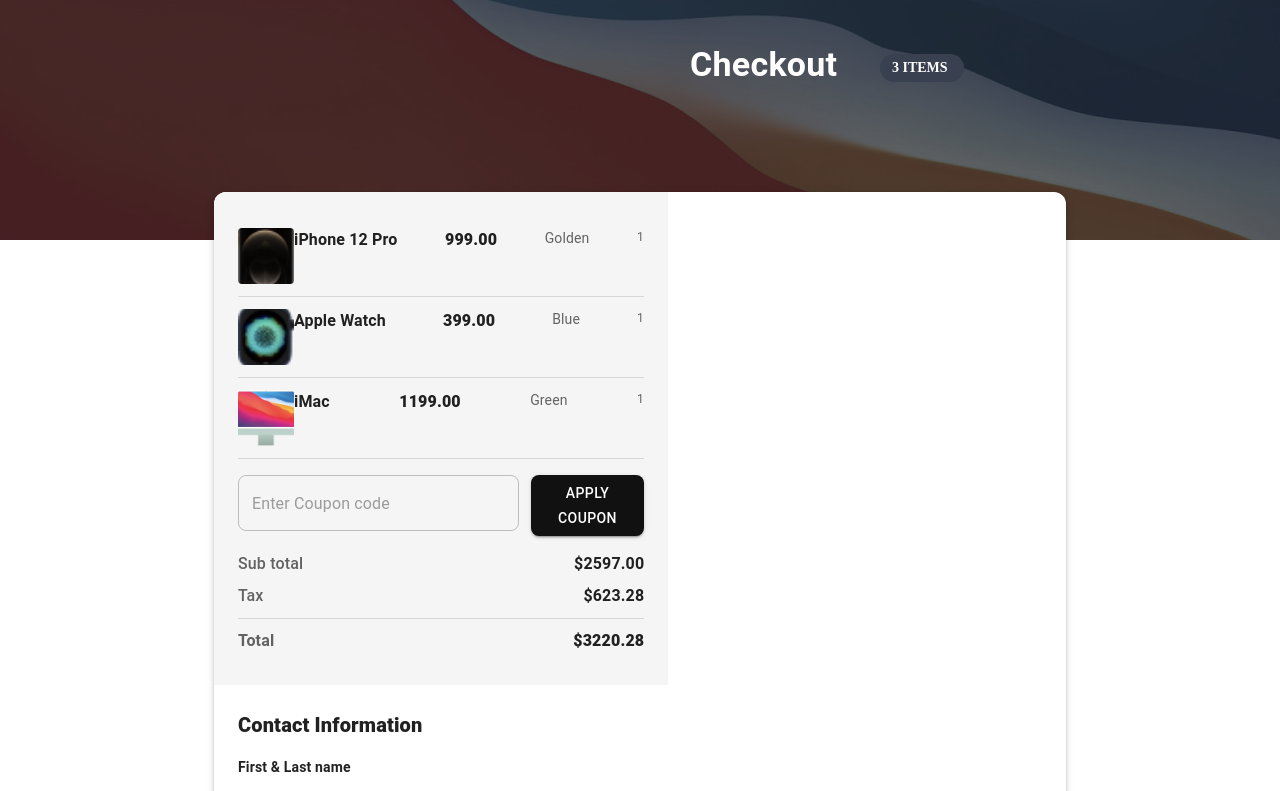
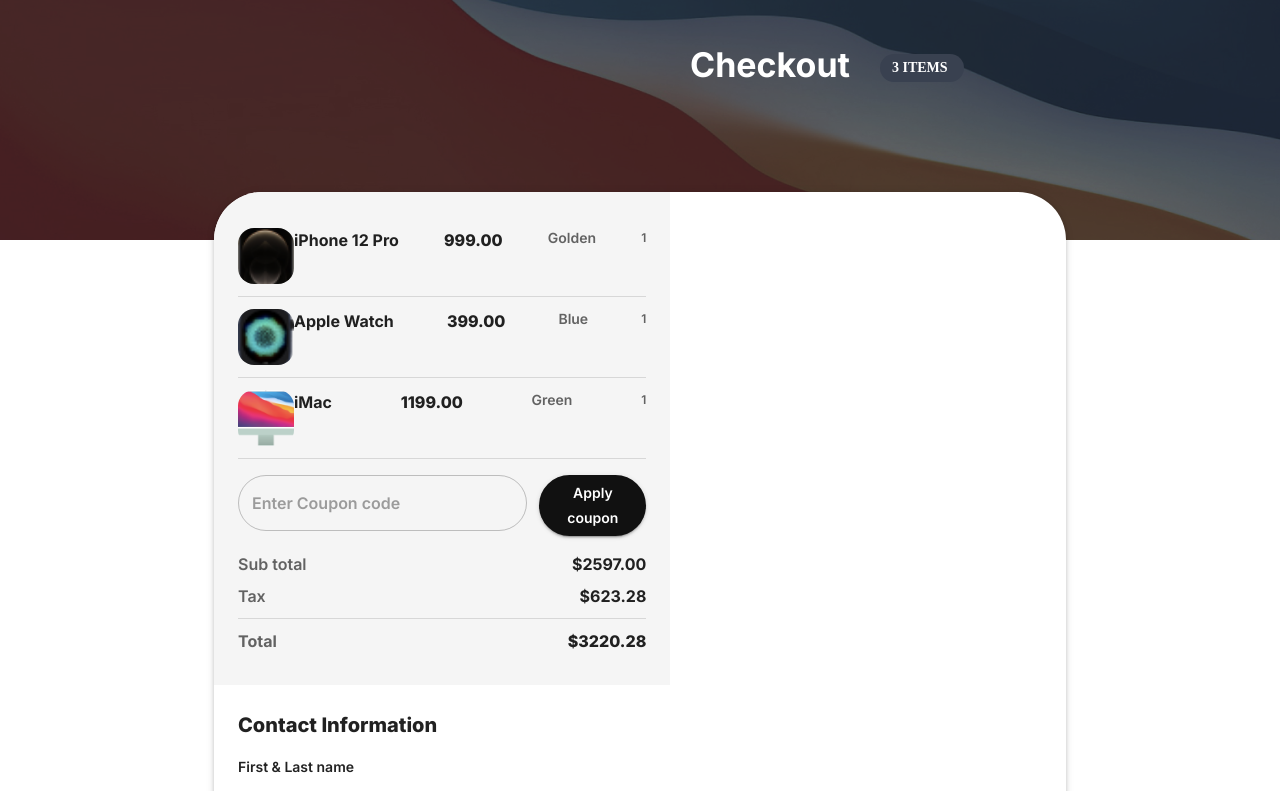
Before and after one commit to sulimanshams/shop-check-project, a React (Create React App) app: page / in a window 1280 px wide. Shown: the top 791 px of the page. Built offline with nearby package versions, Linux system fonts and the light colour scheme; some icons are missing.

Commit message:
Funney problem 3nd not solved

```diff
--- a/public/index.html
+++ b/public/index.html
@@ -10,6 +10,9 @@
       content="Web site created using create-react-app"
     />
     <link rel="apple-touch-icon" href="%PUBLIC_URL%/logo192.png" />
+    <link rel="preconnect" href="https://fonts.googleapis.com">
+    <link href="https://fonts.googleapis.com/css2?family=Inter:wght@600;700;800&display=swap" rel="stylesheet">
+
     <!--
       manifest.json provides metadata used when your web app is installed on a
       user's mobile device or desktop. See https://developers.google.com/web/fundamentals/web-app-manifest/
--- a/src/index.js
+++ b/src/index.js
@@ -4,6 +4,16 @@
 import { ThemeProvider, createTheme } from "@mui/material/styles";
 
 const theme = createTheme({
+  palette:{
+    mode:"light",
+    background:{default:"#e9eef3"}
+  },shape:{
+    borderRadius:16
+  },typography:{
+    fontFamily:`"Inter" , "Roboto" , "Arial" , "sans-serif"`,
+    h4:{fontWeight:800},
+    button:{textTransform:"none"}
+  }
 });
 
 const root = ReactDOM.createRoot(document.getElementById("root"));
```
